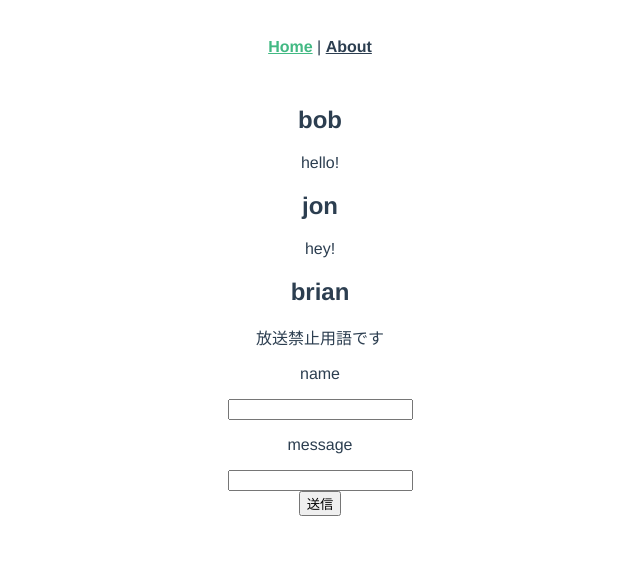
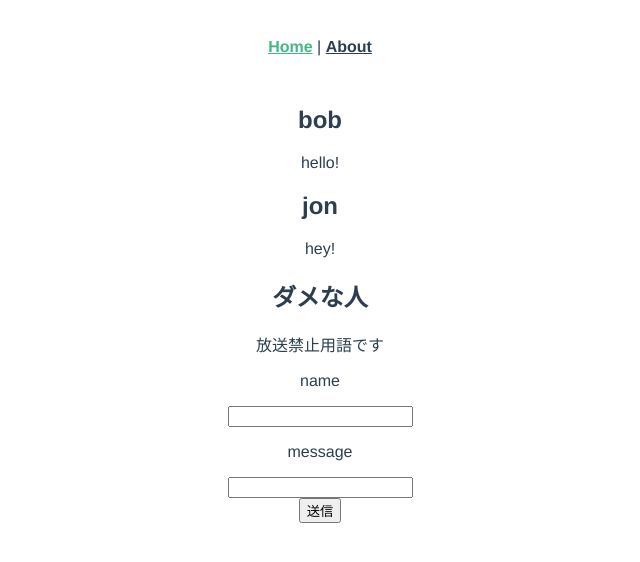
Before and after one commit to higuuu/vue3-typescript, a Vue app: page / in a window 1280 px wide. Shown: the top 562 px of the page, without its empty margins (320-960 px from the left). Built offline with nearby package versions, Linux system fonts and the light colour scheme.

Commit message:
refをつけることで変更を同期させる方法

```diff
--- a/src/components/TalkBoard.vue
+++ b/src/components/TalkBoard.vue
@@ -6,7 +6,7 @@
 </template>
 
 <script lang="ts">
-import { computed, defineComponent } from "vue";
+import { computed, defineComponent, ref } from "vue";
 
 interface MessageProps {
   name: string;
@@ -26,11 +26,11 @@ export default defineComponent({
     },
   },
   setup(props: MessageProps) {
-    let userName = props.name;
+    const userName = ref(props.name);
     const userMessage = computed(() => {
       const messageText = props.message;
       if (messageText.includes("fuck")) {
-        userName = 'ダメな人'
+        userName.value = 'ダメな人'
         return "放送禁止用語です";
       } else {
         return messageText;
```
